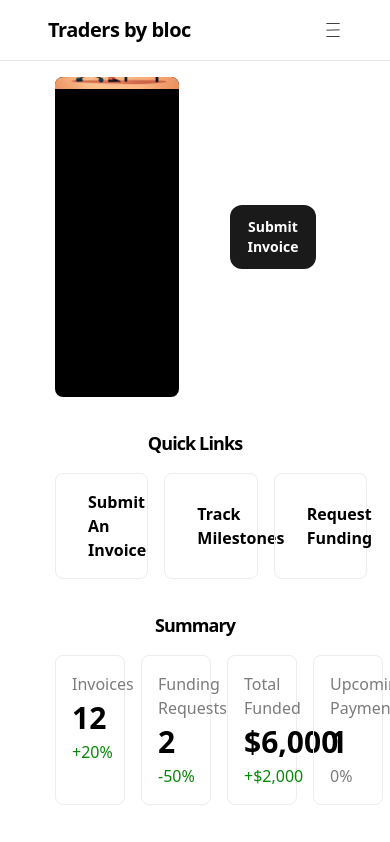
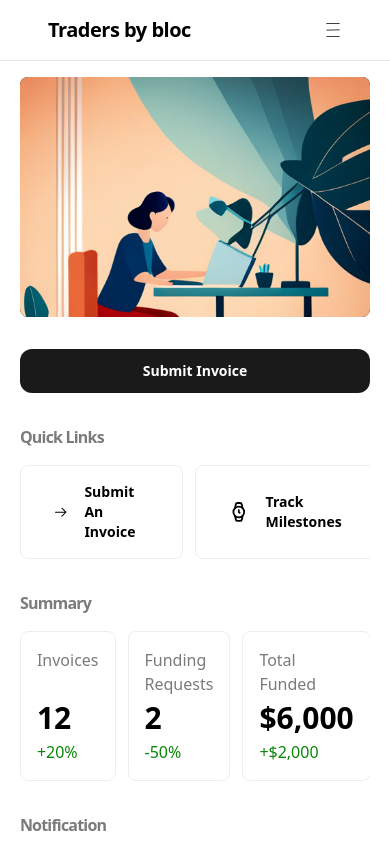
Before and after one commit to AceRex/traders-bloc, a React (Vite) app: page / in a window 390 px wide. Shown: the top 842 px of the page. Built offline with nearby package versions, Linux system fonts and the light colour scheme.

Commit message:
adjusted

```diff
--- a/package.json
+++ b/package.json
@@ -19,7 +19,8 @@
     "react-icons": "^5.3.0",
     "react-loader-spinner": "^6.1.6",
     "react-redux": "^9.1.2",
-    "react-router-dom": "^6.26.2"
+    "react-router-dom": "^6.26.2",
+    "react-select": "^5.8.1"
   },
   "devDependencies": {
     "@eslint/js": "^9.9.0",
--- a/src/components/container.tsx
+++ b/src/components/container.tsx
@@ -1,7 +1,11 @@
-import { ReactElement } from "react"
+import { ReactElement } from "react";
 
-function Container({children}: {children: ReactElement}) {
-  return <main className={`w-[80%] m-auto p-4`}>{children}</main>;
+function Container({ children }: { children: ReactElement }) {
+  return (
+    <main className={`lg:w-[80%] w-[98%] m-auto p-4`}>
+      <>{children}</>
+    </main>
+  );
 }
 
-export default Container
+export default Container;
--- a/src/components/form/formgroup.tsx
+++ b/src/components/form/formgroup.tsx
@@ -1,7 +1,7 @@
 import { ReactNode } from "react";
 
 function FormGroup({ children }: { children: ReactNode }) {
-  return <div className="flex w-full gap-4">{children}</div>;
+  return <div className="grid grid-flow-col w-full gap-3 overflow-x-auto scrollbar-hide">{children}</div>;
 }
 
 export default FormGroup;
--- a/src/output.css
+++ b/src/output.css
@@ -562,8 +562,68 @@ video {
   position: fixed;
 }
 
+.absolute {
+  position: absolute;
+}
+
 .relative {
   position: relative;
+}
+
+.left-0 {
+  left: 0px;
+}
+
+.top-0 {
+  top: 0px;
+}
+
+.top-20 {
+  top: 5rem;
+}
+
+.top-\[2\%\] {
+  top: 2%;
+}
+
+.top-\[10\%\] {
+  top: 10%;
+}
+
+.top-\[50\%\] {
+  top: 50%;
+}
+
+.top-\[70\%\] {
+  top: 70%;
+}
+
+.top-\[80\%\] {
+  top: 80%;
+}
+
+.top-\[90\%\] {
+  top: 90%;
+}
+
+.top-\[3rem\] {
+  top: 3rem;
+}
+
+.top-\[5rem\] {
+  top: 5rem;
+}
+
+.top-\[4rem\] {
+  top: 4rem;
+}
+
+.top-\[3\.9rem\] {
+  top: 3.9rem;
+}
+
+.top-\[3\.8rem\] {
+  top: 3.8rem;
 }
 
 .m-2 {
@@ -582,11 +642,6 @@ video {
 .my-4 {
   margin-top: 1rem;
   margin-bottom: 1rem;
-}
-
-.my-6 {
-  margin-top: 1.5rem;
-  margin-bottom: 1.5rem;
 }
 
 .my-8 {
@@ -646,6 +701,10 @@ video {
   display: flex;
 }
 
+.grid {
+  display: grid;
+}
+
 .hidden {
   display: none;
 }
@@ -674,8 +733,8 @@ video {
   height: 100vh;
 }
 
-.h-\[20rem\] {
-  height: 20rem;
+.h-\[15rem\] {
+  height: 15rem;
 }
 
 .h-\[40px\] {
@@ -684,6 +743,14 @@ video {
 
 .h-\[40vh\] {
   height: 40vh;
+}
+
+.h-\[50\%\] {
+  height: 50%;
+}
+
+.h-\[70vh\] {
+  height: 70vh;
 }
 
 .h-full {
@@ -696,14 +763,6 @@ video {
 
 .w-1 {
   width: 0.25rem;
-}
-
-.w-1\/3 {
-  width: 33.333333%;
-}
-
-.w-1\/4 {
-  width: 25%;
 }
 
 .w-14 {
@@ -738,10 +797,6 @@ video {
   width: 20%;
 }
 
-.w-\[40\%\] {
-  width: 40%;
-}
-
 .w-\[40px\] {
   width: 40px;
 }
@@ -754,10 +809,6 @@ video {
   width: 60%;
 }
 
-.w-\[70\%\] {
-  width: 70%;
-}
-
 .w-\[80\%\] {
   width: 80%;
 }
@@ -766,13 +817,12 @@ video {
   width: 90%;
 }
 
+.w-\[98\%\] {
+  width: 98%;
+}
+
 .w-full {
   width: 100%;
-}
-
-.-translate-y-28 {
-  --tw-translate-y: -7rem;
-  transform: translate(var(--tw-translate-x), var(--tw-translate-y)) rotate(var(--tw-rotate)) skewX(var(--tw-skew-x)) skewY(var(--tw-skew-y)) scaleX(var(--tw-scale-x)) scaleY(var(--tw-scale-y));
 }
 
 .cursor-not-allowed {
@@ -785,6 +835,14 @@ video {
 
 .resize-none {
   resize: none;
+}
+
+.list-none {
+  list-style-type: none;
+}
+
+.grid-flow-col {
+  grid-auto-flow: column;
 }
 
 .flex-row {
@@ -835,6 +893,10 @@ video {
   justify-content: space-between;
 }
 
+.gap-0 {
+  gap: 0px;
+}
+
 .gap-1 {
   gap: 0.25rem;
 }
@@ -865,6 +927,10 @@ video {
 
 .overflow-hidden {
   overflow: hidden;
+}
+
+.overflow-x-auto {
+  overflow-x: auto;
 }
 
 .overflow-y-scroll {
@@ -1026,11 +1092,6 @@ video {
   line-height: 2.25rem;
 }
 
-.text-6xl {
-  font-size: 3.75rem;
-  line-height: 1;
-}
-
 .text-lg {
   font-size: 1.125rem;
   line-height: 1.75rem;
@@ -1140,6 +1201,15 @@ video {
   transition-duration: 200ms;
 }
 
+.scrollbar-hide {
+  -ms-overflow-style: none;
+  scrollbar-width: none;
+}
+
+.scrollbar-hide::-webkit-scrollbar {
+  display: none;
+}
+
 /* @import url("https://fonts.googleapis.com/css2?family=Work+Sans:ital,wght@0,100..900;1,100..900&display=swap"); */
 
 * {
@@ -1246,6 +1316,10 @@ input[type="number"] {
     width: 100%;
   }
 
+  .max-md\:text-left {
+    text-align: left;
+  }
+
   .max-md\:text-center {
     text-align: center;
   }
@@ -1265,9 +1339,19 @@ input[type="number"] {
     line-height: 1.75rem;
   }
 
+  .max-md\:text-sm {
+    font-size: 0.875rem;
+    line-height: 1.25rem;
+  }
+
   .max-md\:text-xs {
     font-size: 0.75rem;
     line-height: 1rem;
+  }
+
+  .max-md\:text-text_light {
+    --tw-text-opacity: 1;
+    color: rgb(123 123 123 / var(--tw-text-opacity));
   }
 }
 
@@ -1277,29 +1361,30 @@ input[type="number"] {
   }
 }
 
-@media (min-width: 640px) {
-  .sm\:hidden {
-    display: none;
-  }
-}
-
-@media (min-width: 768px) {
-  .md\:hidden {
-    display: none;
+@media (min-width: 1024px) {
+  .lg\:my-6 {
+    margin-top: 1.5rem;
+    margin-bottom: 1.5rem;
   }
 
-  .md\:w-\[60\%\] {
-    width: 60%;
-  }
-}
-
-@media (min-width: 1024px) {
   .lg\:block {
     display: block;
   }
 
   .lg\:hidden {
     display: none;
+  }
+
+  .lg\:h-\[20rem\] {
+    height: 20rem;
+  }
+
+  .lg\:w-1\/4 {
+    width: 25%;
+  }
+
+  .lg\:w-2\/4 {
+    width: 50%;
   }
 
   .lg\:w-\[20\%\] {
@@ -1330,6 +1415,23 @@ input[type="number"] {
     width: 90%;
   }
 
+  .lg\:w-full {
+    width: 100%;
+  }
+
+  .lg\:-translate-y-28 {
+    --tw-translate-y: -7rem;
+    transform: translate(var(--tw-translate-x), var(--tw-translate-y)) rotate(var(--tw-rotate)) skewX(var(--tw-skew-x)) skewY(var(--tw-skew-y)) scaleX(var(--tw-scale-x)) scaleY(var(--tw-scale-y));
+  }
+
+  .lg\:flex-row {
+    flex-direction: row;
+  }
+
+  .lg\:gap-8 {
+    gap: 2rem;
+  }
+
   .lg\:text-3xl {
     font-size: 1.875rem;
     line-height: 2.25rem;
@@ -1338,6 +1440,11 @@ input[type="number"] {
   .lg\:text-4xl {
     font-size: 2.25rem;
     line-height: 2.5rem;
+  }
+
+  .lg\:text-6xl {
+    font-size: 3.75rem;
+    line-height: 1;
   }
 
   .lg\:text-sm {
--- a/src/pages/dashboard.tsx
+++ b/src/pages/dashboard.tsx
@@ -18,25 +18,25 @@ function Dashboard() {
   const userDetails = useSelector((state: RootState) => state.auth.userDetails);
 
   return (
-    <div>
+    <main>
       <MainHeader />
       <Container>
         <>
-          <div className="flex flex-row items-center gap-8">
-            <div className="overflow-hidden rounded-lg w-2/4 h-[20rem] bg-black">
+          <div className="flex lg:flex-row flex-col items-center lg:gap-8 gap-0">
+            <div className="overflow-hidden rounded-lg lg:w-2/4 w-full lg:h-[20rem] h-[15rem] bg-black">
               <img
                 src={bg}
                 alt="bg"
-                className="w-[100%] object-contain object-center -translate-y-28"
+                className="w-[100%] object-contain object-center lg:-translate-y-28"
               />
             </div>
-            <div className="w-2/4 flex flex-col place-content-center items-center">
-              <p className="font-black text-6xl">
+            <div className="lg:w-2/4 w-full flex flex-col place-content-center items-center">
+              <p className="font-black lg:text-6xl text-3xl capitalize my-4">
                 {/* eslint-disable-next-line @typescript-eslint/ban-ts-comment */}
                 {/* @ts-expect-error */}
                 {userDetails?.company_details}
               </p>
-              <div className="w-[70%] my-6">
+              <div className="lg:w-[70%] w-[100%] lg:my-6">
                 <Button
                   text="Submit invoice"
                   onClick={() => navigate("/invoice_submit")}
@@ -44,58 +44,58 @@ function Dashboard() {
               </div>
             </div>
           </div>
-          <p className="max-md:text-lg lg:text-xl mt-8 mb-4 font-extrabold max-md:text-center max-sm:tracking-tighter lg:tracking-tight">
+          <p className="max-md:text-md lg:text-xl max-md:text-text_light mt-8 mb-4 font-extrabold max-md:text-left text-center max-sm:tracking-tighter lg:tracking-tight">
             Quick Links
           </p>
           <FormGroup>
             <div
               onClick={() => navigate("/invoice_submit")}
-              className="flex flex-row items-center gap-4 w-1/3 border border-bg_light rounded-lg p-4 cursor-pointer"
+              className="flex flex-row items-center gap-4 w-full border border-bg_light rounded-lg p-4 px-8 cursor-pointer"
             >
-              <GoArrowRight size={30} />
-              <p className="font-bold capitalize">Submit an invoice</p>
+                <GoArrowRight size={30} />
+                <p className="font-bold capitalize max-md:text-sm">Submit an invoice</p>
             </div>
             <div
               onClick={() => navigate("/milestone")}
-              className="flex flex-row items-center gap-4 w-1/3 border border-bg_light rounded-lg p-4 cursor-pointer"
+              className="flex flex-row items-center gap-4 w-full border border-bg_light rounded-lg p-4 px-8 cursor-pointer"
             >
               <LuWatch size={30} />
-              <p className="font-bold capitalize">Track milestones</p>
+              <p className="font-bold capitalize  max-md:text-sm">Track milestones</p>
             </div>
             <div
               onClick={() => navigate("/funding_request")}
-              className="flex flex-row items-center gap-4 w-1/3 border border-bg_light rounded-lg p-4 cursor-pointer"
+              className="flex flex-row items-center gap-4 w-full border border-bg_light rounded-lg p-4 px-8 cursor-pointer"
             >
               <FaRegMoneyBillAlt size={30} />
-              <p className="font-bold capitalize">Request funding</p>
+              <p className="font-bold capitalize  max-md:text-sm">Request funding</p>
             </div>
           </FormGroup>
-          <p className="max-md:text-lg lg:text-xl mt-8 mb-4 font-extrabold max-md:text-center max-sm:tracking-tighter lg:tracking-tight">
+          <p className="max-md:text-md lg:text-xl  max-md:text-text_light mt-8 mb-4 font-extrabold max-md:text-left text-center max-sm:tracking-tighter lg:tracking-tight">
             Summary
           </p>
           <FormGroup>
-            <div className="flex flex-col gap-1 w-1/4 border border-bg_light rounded-lg p-4">
-              <p className=" capitalize text-text_light">Invoices</p>
+            <div className="flex flex-col gap-1 w-full border border-bg_light rounded-lg p-4">
+              <p className=" capitalize text-text_light h-[50%]">Invoices</p>
               <p className="font-bold text-3xl capitalize">12</p>
               <p className=" capitalize text-success">+20%</p>
             </div>
-            <div className="flex flex-col gap-1 w-1/4 border border-bg_light rounded-lg p-4">
-              <p className=" capitalize text-text_light">Funding requests</p>
+            <div className="flex flex-col gap-1 w-full border border-bg_light rounded-lg p-4">
+              <p className=" capitalize text-text_light h-[50%]">Funding requests</p>
               <p className="font-bold text-3xl capitalize">2</p>
               <p className=" capitalize text-success">-50%</p>
             </div>
-            <div className="flex flex-col gap-1 w-1/4 border border-bg_light rounded-lg p-4">
-              <p className="capitalize text-text_light">Total funded</p>
+            <div className="flex flex-col gap-1 w-full border border-bg_light rounded-lg p-4">
+              <p className="capitalize text-text_light h-[50%]">Total funded</p>
               <p className="font-bold text-3xl capitalize">$6,000</p>
               <p className=" capitalize text-success">+$2,000</p>
             </div>
-            <div className="flex flex-col gap-1 w-1/4 border border-bg_light rounded-lg p-4">
-              <p className=" capitalize text-text_light">Upcoming payments</p>
+            <div className="flex flex-col gap-1 w-full border border-bg_light rounded-lg p-4">
+              <p className=" capitalize text-text_light h-[50%]">Upcoming payments</p>
               <p className="font-bold text-3xl capitalize">1</p>
               <p className=" capitalize text-text_light">0%</p>
             </div>
           </FormGroup>
-          <p className="max-md:text-lg lg:text-xl mt-8 mb-4 font-extrabold max-md:text-center max-sm:tracking-tighter lg:tracking-tight">
+          <p className="max-md:text-md lg:text-xl  max-md:text-text_light mt-8 mb-4 font-extrabold max-md:text-left text-center max-sm:tracking-tighter lg:tracking-tight">
             Notification
           </p>
           <div className="flex flex-col gap-6">
@@ -122,7 +122,7 @@ function Dashboard() {
           </div>
         </>
       </Container>
-    </div>
+    </main>
   );
 }
 
```
Also changed, not shown: src/components/headers/mainHeader.tsx (+18 -6 lines), src/pages/invoiceSubmit.tsx (+36 -12 lines), tailwind.config.js (+14 -1 lines), 1 other file (tests, documents, lock files or other folders).
